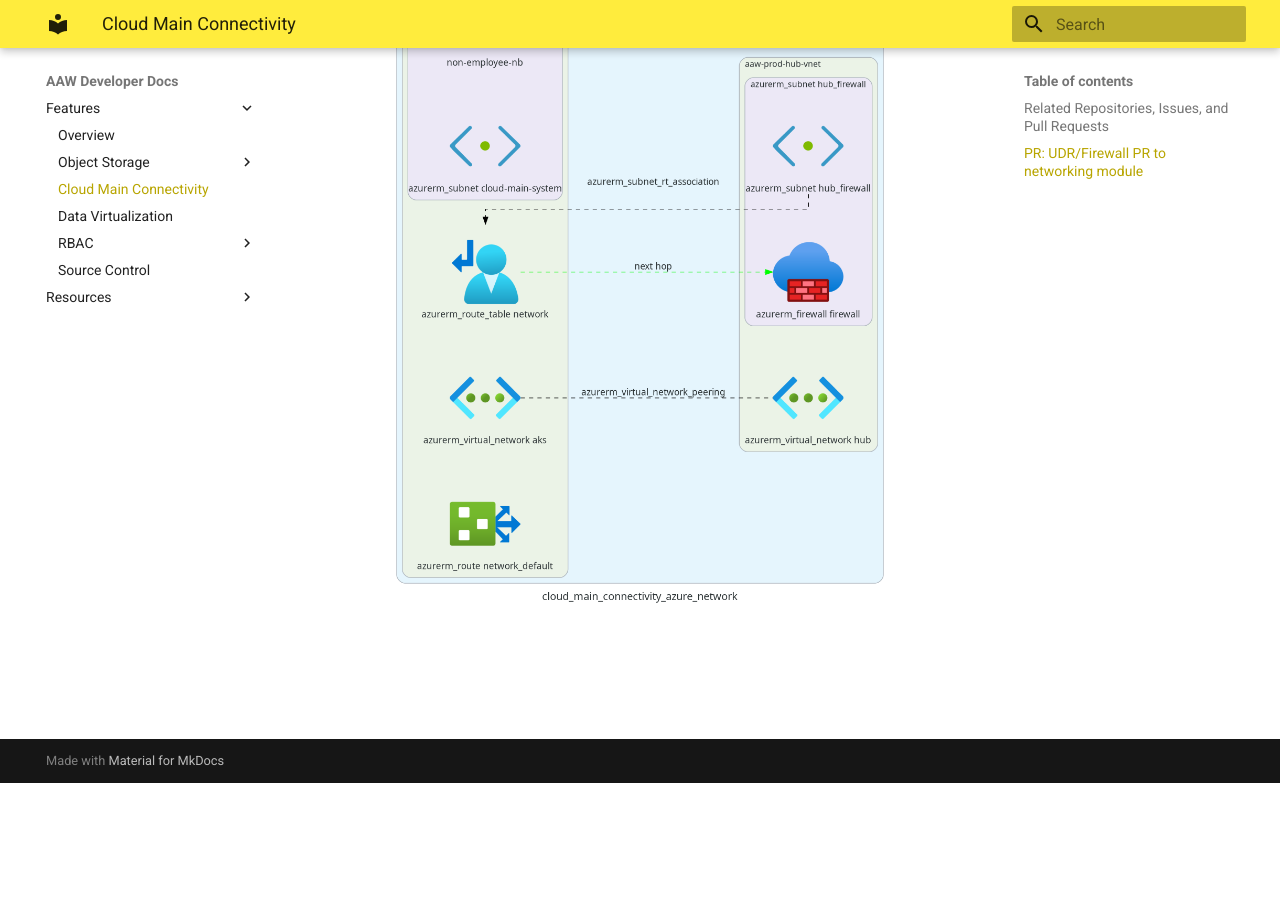
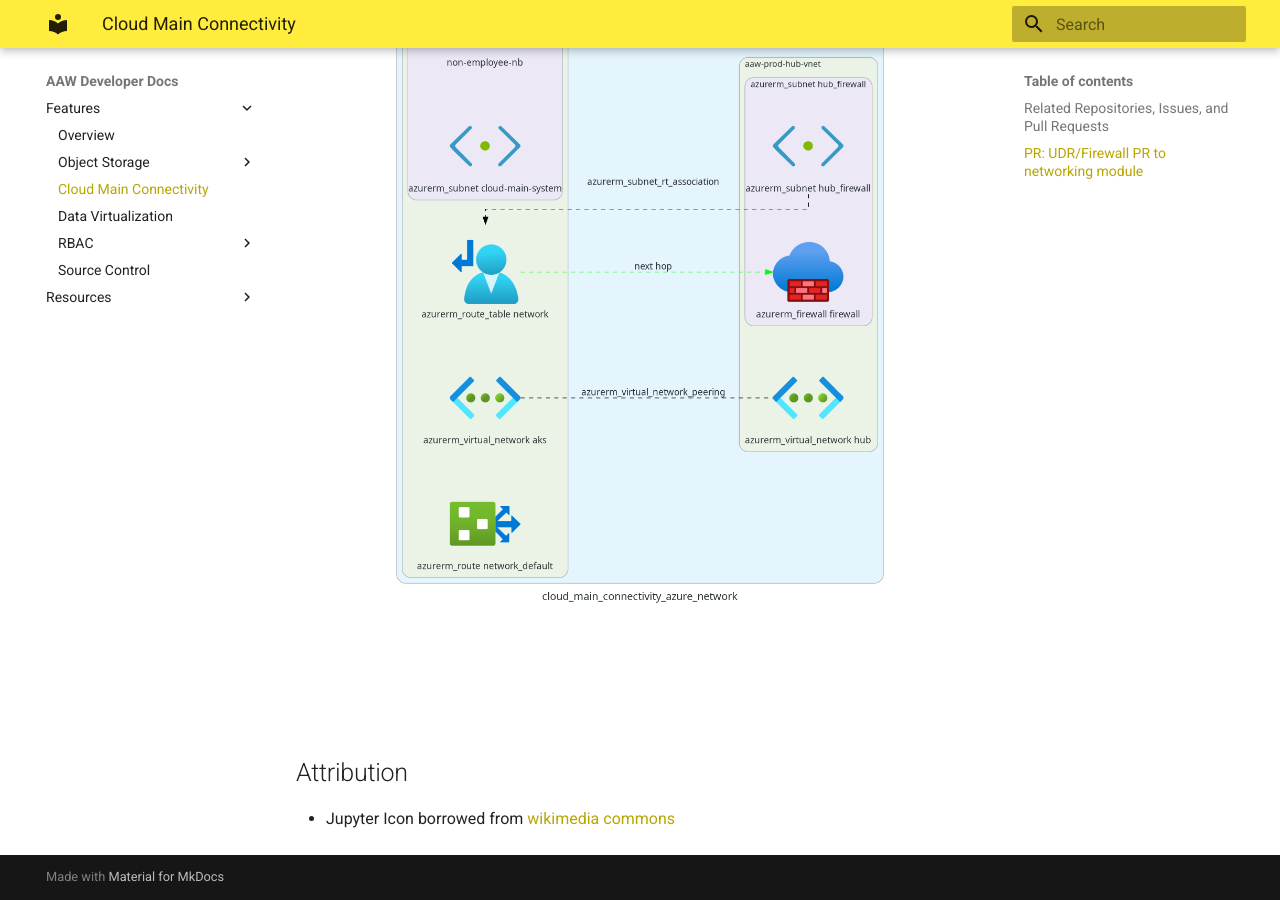
Before and after one commit to StatCan/aaw-developer-docs, an MkDocs documentation site: the page built from docs/features/cloud-main-connectivity/cloud-main-connectivity.md, in a window 1280 px wide and 900 px high, scrolled down 5094 px. Built offline with MkDocs 1.6.1 and Material for MkDocs 9.7.7, drawn with Linux system fonts in a browser that asks for light colours; before the commit the page ends 5877 px from its top, so only the background shows below that.

Commit message:
docs(cloud-main-connectivity): jupyter icon

```diff
--- a/docs/features/cloud-main-connectivity/cloud-main-connectivity.md
+++ b/docs/features/cloud-main-connectivity/cloud-main-connectivity.md
@@ -45,3 +45,8 @@
 > TODO
 
 ![azure-networking](cloud_main_connectivity_azure_network.png)
+
+
+## Attribution
+
+- Jupyter Icon borrowed from [wikimedia commons](https://commons.wikimedia.org/wiki/File:Jupyter_logo.svg)
--- a/docs/features/cloud-main-connectivity/cloud_main_connectivity_azure_network.py
+++ b/docs/features/cloud-main-connectivity/cloud_main_connectivity_azure_network.py
@@ -27,7 +27,7 @@
             azure_aks_route_rule = RouteFilters("azurerm_route network_default")
             with Cluster("azurerm_subnet cloud-main-system"):
                 azure_cloudmain_subnet = Subnets("azurerm_subnet cloud-main-system")
-                non_stc_employee_nb = Custom("non-employee-nb", icon_path="icons/jupyter.png")
+                non_stc_employee_nb = Custom("non-employee-nb", icon_path="img/jupyter.png")
             with Cluster("azurerm_subnet cloud-main-system"):
                 azure_cloudmain_subnet = Subnets("azurerm_subnet cloud-main-system")
 
```
Also changed, not shown: img/jupyter.png (added).
